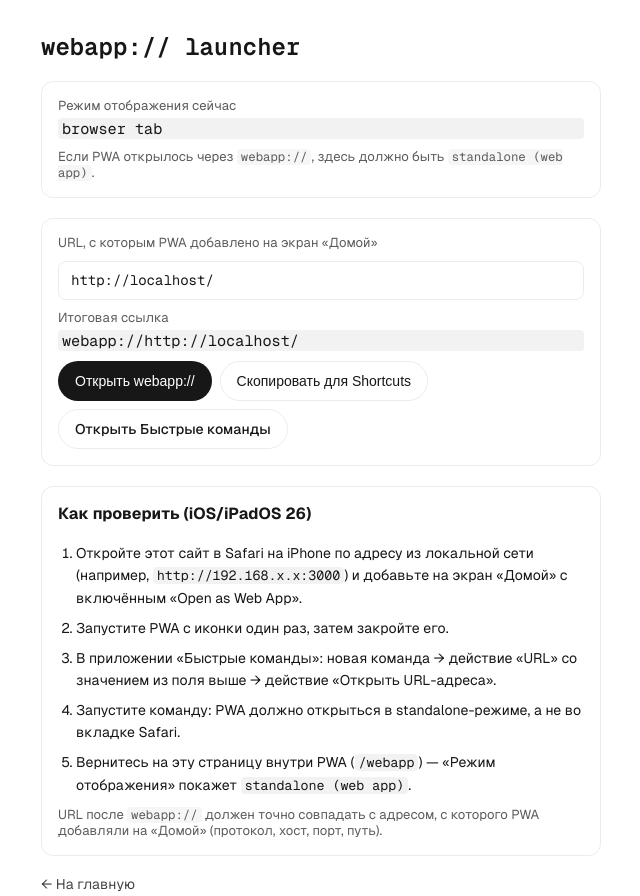
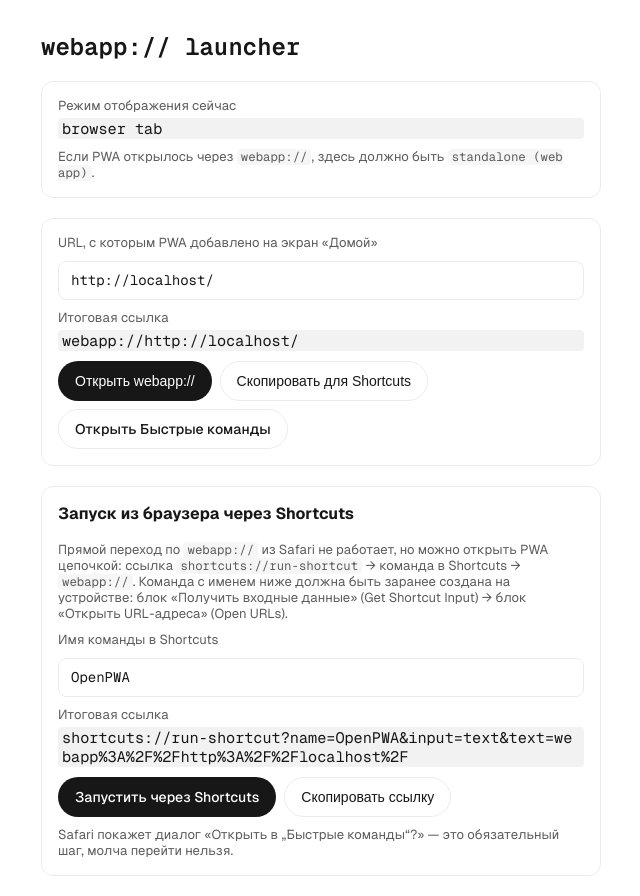
Before and after one commit to sowtame/pwa-nextjs-app, a Next.js app: page /webapp in a window 1280 px wide. Shown: the top 896 px of the page, without its empty margins (319-959 px from the left). Built offline with nearby package versions, Linux system fonts and the light colour scheme.

Commit message:
shortcut

```diff
--- a/app/webapp/page.module.css
+++ b/app/webapp/page.module.css
@@ -105,9 +105,11 @@
 }
 
 .primaryBtn:disabled,
-.secondaryBtn:disabled {
+.secondaryBtn:disabled,
+.disabledLink {
   opacity: 0.5;
   cursor: default;
+  pointer-events: none;
 }
 
 .secondaryBtn {
--- a/app/webapp/page.tsx
+++ b/app/webapp/page.tsx
@@ -29,6 +29,8 @@ export default function WebAppSchemePage() {
   const [targetUrl, setTargetUrl] = useState('')
   const [status, setStatus] = useState<LaunchStatus>('idle')
   const [copied, setCopied] = useState(false)
+  const [shortcutName, setShortcutName] = useState('OpenPWA')
+  const [shortcutCopied, setShortcutCopied] = useState(false)
 
   useEffect(() => {
     // На iPhone страницу открывают по LAN-адресу (http://192.168.x.x:3000),
@@ -37,6 +39,11 @@ export default function WebAppSchemePage() {
   }, [])
 
   const webappUrl = useMemo(() => (targetUrl ? `webapp://${targetUrl}` : ''), [targetUrl])
+
+  const runShortcutUrl = useMemo(() => {
+    if (!webappUrl || !shortcutName) return ''
+    return `shortcuts://run-shortcut?name=${encodeURIComponent(shortcutName)}&input=text&text=${encodeURIComponent(webappUrl)}`
+  }, [webappUrl, shortcutName])
 
   const tryOpen = () => {
     setStatus('trying')
@@ -59,13 +66,13 @@ export default function WebAppSchemePage() {
     window.location.href = webappUrl
   }
 
-  const copy = async () => {
+  const copyText = async (text: string, setFlag: (v: boolean) => void) => {
     try {
-      await navigator.clipboard.writeText(webappUrl)
-      setCopied(true)
-      setTimeout(() => setCopied(false), 1500)
+      await navigator.clipboard.writeText(text)
+      setFlag(true)
+      setTimeout(() => setFlag(false), 1500)
     } catch {
-      window.prompt('Скопируйте вручную:', webappUrl)
+      window.prompt('Скопируйте вручную:', text)
     }
   }
 
@@ -111,7 +118,11 @@ export default function WebAppSchemePage() {
             <button className={styles.primaryBtn} onClick={tryOpen} disabled={!webappUrl}>
               Открыть webapp://
             </button>
-            <button className={styles.secondaryBtn} onClick={copy} disabled={!webappUrl}>
+            <button
+              className={styles.secondaryBtn}
+              onClick={() => copyText(webappUrl, setCopied)}
+              disabled={!webappUrl}
+            >
               {copied ? 'Скопировано ✓' : 'Скопировать для Shortcuts'}
             </button>
             <a className={styles.secondaryBtn} href="shortcuts://create-shortcut">
@@ -129,6 +140,52 @@ export default function WebAppSchemePage() {
               схема работает через Shortcuts (см. инструкцию ниже).
             </p>
           )}
+        </section>
+
+        <section className={styles.card}>
+          <h2 className={styles.subtitle}>Запуск из браузера через Shortcuts</h2>
+          <p className={styles.hint}>
+            Прямой переход по <code>webapp://</code> из Safari не работает, но можно открыть PWA цепочкой: ссылка{' '}
+            <code>shortcuts://run-shortcut</code> → команда в Shortcuts → <code>webapp://</code>. Команда с именем ниже
+            должна быть заранее создана на устройстве: блок «Получить входные данные» (Get Shortcut Input) → блок
+            «Открыть URL-адреса» (Open URLs).
+          </p>
+          <label className={styles.label} htmlFor="shortcut-name">
+            Имя команды в Shortcuts
+          </label>
+          <input
+            id="shortcut-name"
+            className={styles.input}
+            type="text"
+            value={shortcutName}
+            onChange={(e) => setShortcutName(e.target.value)}
+            placeholder="OpenPWA"
+            autoCapitalize="off"
+            autoCorrect="off"
+            spellCheck={false}
+          />
+          <div className={styles.row}>
+            <span className={styles.label}>Итоговая ссылка</span>
+            <code className={styles.value}>{runShortcutUrl || '…'}</code>
+          </div>
+          <div className={styles.actions}>
+            <a
+              className={runShortcutUrl ? styles.primaryBtn : `${styles.primaryBtn} ${styles.disabledLink}`}
+              href={runShortcutUrl || undefined}
+            >
+              Запустить через Shortcuts
+            </a>
+            <button
+              className={styles.secondaryBtn}
+              onClick={() => copyText(runShortcutUrl, setShortcutCopied)}
+              disabled={!runShortcutUrl}
+            >
+              {shortcutCopied ? 'Скопировано ✓' : 'Скопировать ссылку'}
+            </button>
+          </div>
+          <p className={styles.hint}>
+            Safari покажет диалог «Открыть в „Быстрые команды“?» — это обязательный шаг, молча перейти нельзя.
+          </p>
         </section>
 
         <section className={styles.card}>
--- a/package.json
+++ b/package.json
@@ -2,6 +2,9 @@
   "name": "pwa-nextjs-app",
   "version": "0.1.0",
   "private": true,
+  "engines": {
+    "node": "24.x"
+  },
   "scripts": {
     "start": "next dev",
     "build": "next build",
```
